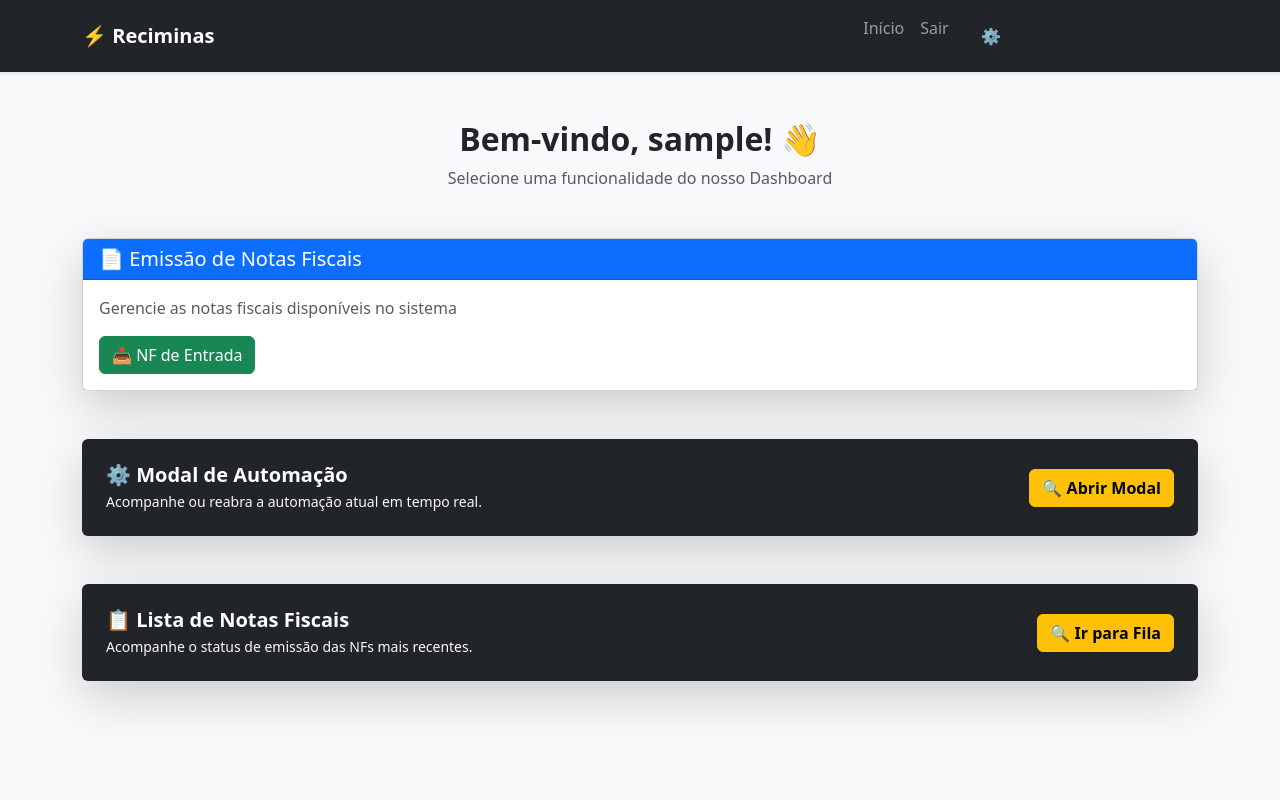
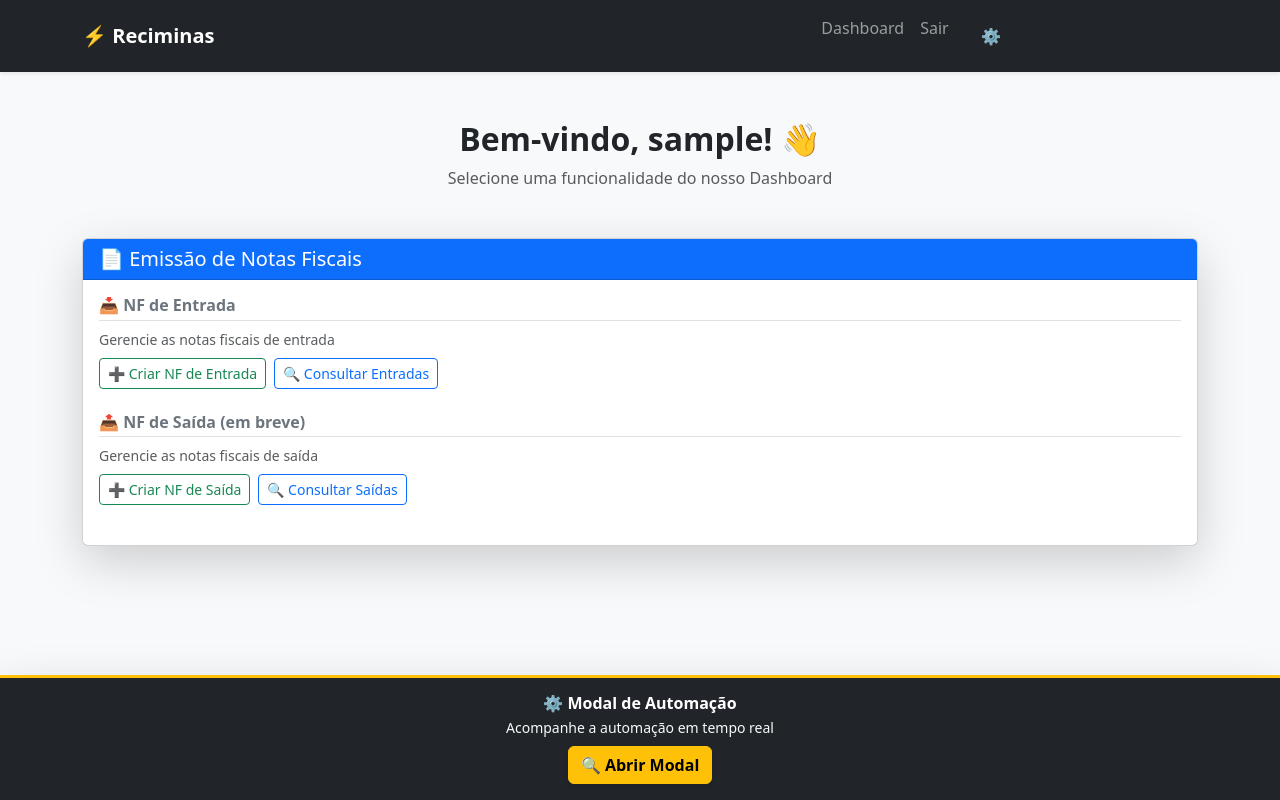
Before and after one commit to VandersonTorres/reciminas-automation, a Django app: page / in a window 1280 px wide. Run offline with Django 5.2, Linux system fonts and the light colour scheme; the visitor is signed in with stand-in values (Sample User, id 1).

Commit message:
sanitizing structure

```diff
--- a/server/invoices_automation/urls.py
+++ b/server/invoices_automation/urls.py
@@ -6,14 +6,14 @@ from invoices_automation.views.core import dashboard, register
 from invoices_automation.views.manage_emission_approval import approve_pdf, get_pending_pdfs, serve_pdf
 from invoices_automation.views.crud_invoices import (
     create_invoice_registry,
-    invoice_queue,
+    access_invoices_queue,
     edit_invoice,
     delete_invoice,
 )
 from invoices_automation.views.manage_automation import (
     start_batch_automation,
     cancel_automation,
-    automation_logs,
+    follow_automation_logs,
     get_logs,
     clear_logs,
 )
@@ -26,18 +26,18 @@ urlpatterns = [
         name="login",
     ),
     path("sair/", auth_views.LogoutView.as_view(next_page="login"), name="logout"),
-    path("registro/", register, name="register"),
+    path("cadastro/", register, name="register"),
     path("dashboard/", dashboard, name="dashboard"),
-    path("gerenciamento-nf-de-entrada/", create_invoice_registry, name="create_invoice_registry"),
-    path("emissoes-nf-de-entrada/", start_batch_automation, name="start_batch_automation"),
-    path("fila-de-nfs/", invoice_queue, name="invoice_queue"),
+    path("registro-nf-entrada/", create_invoice_registry, name="create_invoice_registry"),
+    path("emissoes-nfs-entrada/", start_batch_automation, name="start_batch_automation"),
+    path("controle-nfs/", access_invoices_queue, name="access_invoices_queue"),
     path("fila/excluir/<int:pk>/", delete_invoice, name="delete_invoice"),
     path("fila/editar/<int:pk>/", edit_invoice, name="edit_invoice"),
-    path("logs-automacao/", automation_logs, name="automation_logs"),
+    path("logs-automacao/", follow_automation_logs, name="follow_automation_logs"),
     path("get-logs/", get_logs, name="get_logs"),
     path("cancelar-processo/", cancel_automation, name="cancel_automation"),
-    path("pegar-pdfs-pendentes/", get_pending_pdfs, name="get_pending_pdfs"),
+    path("pdfs-pendentes/", get_pending_pdfs, name="get_pending_pdfs"),
     path("aprovar-nota/", approve_pdf, name="approve_pdf"),
     path("downloads/<path:filename>", serve_pdf, name="serve_pdf"),
-    path("clear_logs/", clear_logs, name="clear_logs"),
+    path("limpar-logs/", clear_logs, name="clear_logs"),
 ]
--- a/server/templates/core/base.html
+++ b/server/templates/core/base.html
@@ -17,7 +17,7 @@
             <div class="collapse navbar-collapse" id="navbarNav">
                 <ul class="navbar-nav ms-auto">
                     {% if user.is_authenticated %}
-                        <li class="nav-item"><a class="nav-link" href="{% url 'dashboard' %}">Início</a></li>
+                        <li class="nav-item"><a class="nav-link" href="{% url 'dashboard' %}">Dashboard</a></li>
                         <li class="nav-item">
                             <form action="{% url 'logout' %}" method="post" class="d-inline">
                                 {% csrf_token %}
@@ -25,7 +25,7 @@
                             </form>
                         </li>
                         <li class="nav-item">
-                            <a class="nav-link" href="{% url 'automation_logs' %}">
+                            <a class="nav-link" href="{% url 'follow_automation_logs' %}">
                                 <button class="btn btn-warning btn-sm nav-link text-dark px-3 fw-bold"
                                         data-bs-target="#automationModal">
                                     ⚙️ Modal de Automação
--- a/server/templates/invoices_automation/dashboard.html
+++ b/server/templates/invoices_automation/dashboard.html
@@ -14,38 +14,77 @@
         <h5 class="mb-0">📄 Emissão de Notas Fiscais</h5>
     </div>
     <div class="card-body">
-        <p class="text-muted">Gerencie as notas fiscais disponíveis no sistema</p>
-        <div class="d-flex flex-wrap gap-2">
-            <a href="{% url 'create_invoice_registry' %}" class="btn btn-success">
+
+        <!-- Sub-section: NF Entrada -->
+        <div class="mb-4">
+            <h6 class="fw-bold text-secondary border-bottom pb-1">
                 📥 NF de Entrada
-            </a>
-            <!-- TODO: Add others here, ex: -->
+            </h6>
+            <p class="text-muted small mb-2">Gerencie as notas fiscais de entrada</p>
+            <div class="d-flex flex-wrap gap-2">
+                <a href="{% url 'create_invoice_registry' %}" class="btn btn-outline-success btn-sm">
+                    ➕ Criar NF de Entrada
+                </a>
+                <a href="{% url 'access_invoices_queue' %}" class="btn btn-outline-primary btn-sm">
+                    🔍 Consultar Entradas
+                </a>
+            </div>
         </div>
+
+        <!-- Sub-section: NF Saída -->
+        <div class="mb-4">
+            <h6 class="fw-bold text-secondary border-bottom pb-1">
+                📤 NF de Saída (em breve)
+            </h6>
+            <p class="text-muted small mb-2">Gerencie as notas fiscais de saída</p>
+            <div class="d-flex flex-wrap gap-2">
+                <a href="#" class="btn btn-outline-success btn-sm">
+                    ➕ Criar NF de Saída
+                </a>
+                <a href="#" class="btn btn-outline-primary btn-sm">
+                    🔍 Consultar Saídas
+                </a>
+            </div>
+        </div>
+
     </div>
 </div>
 
-<!-- Automation and Invoice Queue Modal Access -->
-<section class="bg-dark text-white mt-5 p-4 rounded shadow-lg">
-    <div class="d-flex justify-content-between align-items-center flex-wrap gap-3">
-        <div>
-            <h5 class="fw-bold mb-1">⚙️ Modal de Automação</h5>
-            <p class="mb-0 text-light small">Acompanhe ou reabra a automação atual em tempo real.</p>
+<!-- Footer fixed with automation modal -->
+<footer class="footer-fixed bg-dark text-white shadow-lg py-3 px-4">
+    <div class="container-fluid d-flex justify-content-around flex-wrap gap-3 text-center">
+        <div class="footer-item">
+            <h6 class="fw-bold mb-1">⚙️ Modal de Automação</h6>
+            <p class="mb-2 text-light small">Acompanhe a automação em tempo real</p>
+            <a href="{% url 'follow_automation_logs' %}" class="btn btn-warning fw-bold shadow-sm">
+                🔍 Abrir Modal
+            </a>
         </div>
-        <a href="{% url 'automation_logs' %}" class="btn btn-warning fw-bold shadow-sm">
-            🔍 Abrir Modal
-        </a>
     </div>
-</section>
+</footer>
 
-<section class="bg-dark text-white mt-5 p-4 rounded shadow-lg">
-    <div class="d-flex justify-content-between align-items-center flex-wrap gap-3">
-        <div>
-            <h5 class="fw-bold mb-1">📋 Lista de Notas Fiscais</h5>
-            <p class="mb-0 text-light small">Acompanhe o status de emissão das NFs mais recentes.</p>
-        </div>
-        <a href="{% url 'invoice_queue' %}" class="btn btn-warning fw-bold shadow-sm">
-            🔍 Ir para Fila
-        </a>
-    </div>
-</section>
+<style>
+.footer-fixed {
+    position: fixed;
+    bottom: 0;
+    left: 0;
+    width: 100%;
+    z-index: 1030;
+    border-top: 3px solid #ffc107;
+}
+.footer-item {
+    min-width: 200px;
+}
+body {
+    padding-bottom: 160px;
+}
+@media (max-width: 768px) {
+    .footer-fixed {
+        text-align: center;
+    }
+    .footer-item {
+        width: 100%;
+    }
+}
+</style>
 {% endblock %}
--- a/server/templates/invoices_automation/entry_invoices_management.html
+++ b/server/templates/invoices_automation/entry_invoices_management.html
@@ -35,7 +35,7 @@
             </form>
             <hr>
             <div class="d-flex gap-2 mt-3 p-3">
-                <a href="{% url 'invoice_queue' %}" class="btn btn-secondary">📋 Ir para Fila</a>
+                <a href="{% url 'access_invoices_queue' %}" class="btn btn-secondary">📋 Ir para Fila</a>
                 <a href="{% url 'dashboard' %}" class="btn btn-secondary">🔙 Voltar</a>
             </div>
         </div>
```
Also changed, not shown: server/invoices_automation/models.py (+1 -10 lines), server/invoices_automation/views/crud_invoices.py (+9 -9 lines), server/invoices_automation/views/manage_automation.py (+10 -16 lines), server/templates/invoices_automation/access_invoices_queue.html (renamed from server/templates/invoices_automation/invoice_queue.html), server/templates/invoices_automation/follow_automation_logs.html (renamed from server/templates/invoices_automation/automation_logs.html).
